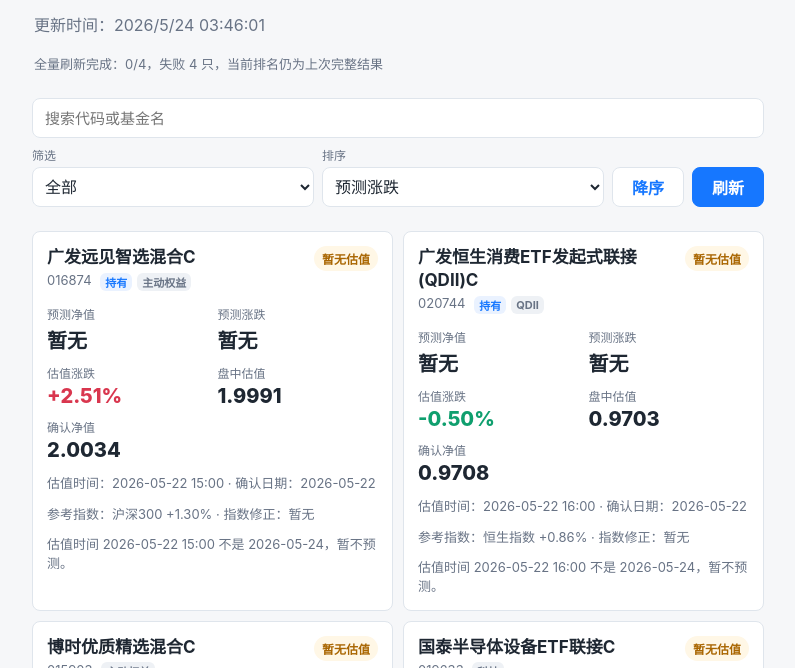
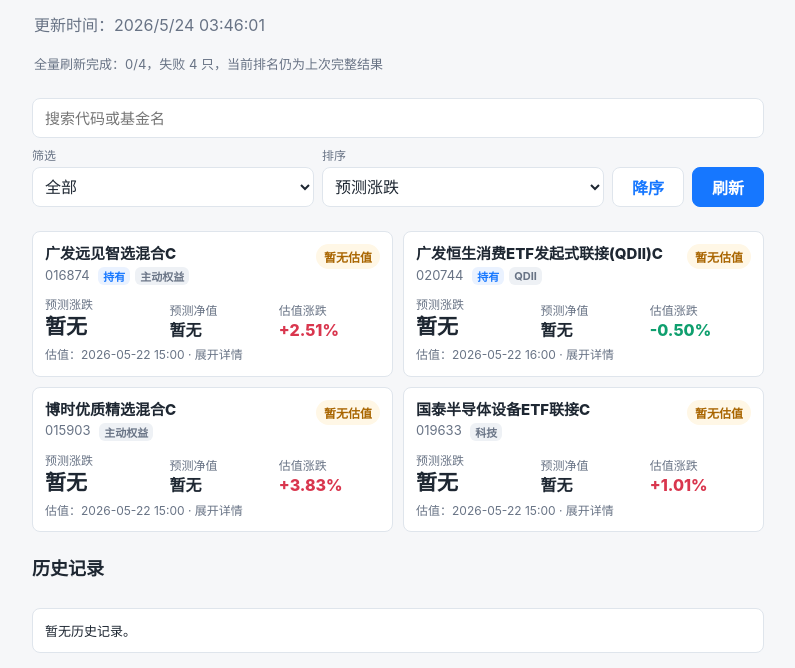
Before and after one commit to norazhaoo/fund-predictor, a website with bundled scripts: page index.html in a window 1280 px wide. Shown: the part 128-796 px from the top of the page, without its empty margins (242-1037 px from the left). Built offline with nearby package versions, Linux system fonts and the light colour scheme.

Commit message:
feat: add compact expandable fund cards

```diff
--- a/assets/app.css
+++ b/assets/app.css
@@ -152,29 +152,53 @@
 }
 
 .fund-card {
-  padding: 14px;
+  overflow: hidden;
 }
 
-.fund-head {
+.fund-summary-button {
+  display: grid;
+  gap: 8px;
+  width: 100%;
+  min-height: 0;
+  padding: 12px;
+  border: 0;
+  border-radius: 8px;
+  background: transparent;
+  color: inherit;
+  text-align: left;
+  font-weight: 400;
+  cursor: pointer;
+}
+
+.fund-summary-button:focus-visible {
+  outline: 2px solid var(--blue);
+  outline-offset: -2px;
+}
+
+.fund-summary-head {
   display: flex;
   justify-content: space-between;
   gap: 12px;
   align-items: flex-start;
 }
 
-.fund-head > div {
+.fund-title-block {
+  display: block;
   min-width: 0;
 }
 
 .fund-name {
+  display: block;
   min-width: 0;
   margin: 0;
-  font-size: 17px;
-  line-height: 1.35;
+  font-size: 15px;
+  font-weight: 760;
+  line-height: 1.3;
   overflow-wrap: anywhere;
 }
 
 .fund-code {
+  display: block;
   min-width: 0;
   margin-top: 3px;
   color: var(--muted);
@@ -219,6 +243,48 @@
 .status.stale {
   background: #fff7e6;
   color: var(--amber);
+}
+
+.compact-grid {
+  display: grid;
+  grid-template-columns: 1.15fr repeat(2, minmax(0, 1fr));
+  gap: 8px;
+  align-items: end;
+}
+
+.compact-metric {
+  min-width: 0;
+}
+
+.compact-value {
+  display: block;
+  min-width: 0;
+  margin-top: 2px;
+  font-size: 16px;
+  font-weight: 760;
+  line-height: 1.15;
+  overflow-wrap: anywhere;
+}
+
+.compact-value.primary {
+  font-size: 21px;
+}
+
+.compact-meta {
+  min-width: 0;
+  color: var(--muted);
+  font-size: 12px;
+  line-height: 1.35;
+  overflow-wrap: anywhere;
+}
+
+.fund-detail {
+  padding: 0 12px 12px;
+  border-top: 1px solid var(--line);
+}
+
+.fund-detail .metric-grid {
+  margin-top: 12px;
 }
 
 .metric-grid {
--- a/assets/app.js
+++ b/assets/app.js
@@ -26,6 +26,7 @@
   refreshProgress: null,
   refreshBusy: false,
   lastFullRefreshAt: '',
+  expandedCodes: new Set(),
 };
 
 const htmlEscapes = {
@@ -91,6 +92,8 @@
 }
 
 function fundCard(fund) {
+  const code = String(fund.code).padStart(6, '0');
+  const expanded = state.expandedCodes.has(code);
   const changeValue = fund.predictedChangePct;
   const { estimatedChangePct } = fund;
   const benchmark = fund.benchmark;
@@ -104,14 +107,39 @@
   const groupBadge = fund.group ? `<span class="mini-badge muted">${escapeHtml(fund.group)}</span>` : '';
 
   return `
-    <article class="fund-card">
-      <div class="fund-head">
-        <div>
-          <h2 class="fund-name">${escapeHtml(fund.name)}</h2>
-          <div class="fund-code">${escapeHtml(fund.code)} ${holdingBadge}${groupBadge}</div>
-        </div>
+    <article class="fund-card${expanded ? ' is-expanded' : ''}">
+      <button
+        class="fund-summary-button"
+        type="button"
+        data-code="${escapeHtml(code)}"
+        aria-expanded="${expanded}"
+        aria-controls="fund-detail-${escapeHtml(code)}"
+      >
+        <span class="fund-summary-head">
+          <span class="fund-title-block">
+            <span class="fund-name">${escapeHtml(fund.name)}</span>
+            <span class="fund-code">${escapeHtml(code)} ${holdingBadge}${groupBadge}</span>
+          </span>
           <span class="${statusClass(fund.status)}">${statusText(fund.status)}</span>
-      </div>
+        </span>
+        <span class="compact-grid">
+          <span class="compact-metric">
+            <span class="label">预测涨跌</span>
+            <span class="compact-value primary ${valueClass(changeValue)}">${formatPct(changeValue)}</span>
+          </span>
+          <span class="compact-metric">
+            <span class="label">预测净值</span>
+            <span class="compact-value">${formatNumber(fund.predictedNav)}</span>
+          </span>
+          <span class="compact-metric">
+            <span class="label">估值涨跌</span>
+            <span class="compact-value ${valueClass(estimatedChangePct)}">${formatPct(estimatedChangePct)}</span>
+          </span>
+        </span>
+        <span class="compact-meta">估值：${displayDateTime(fund.quoteTime)} · ${expanded ? '收起详情' : '展开详情'}</span>
+      </button>
+      ${expanded ? `
+        <div id="fund-detail-${escapeHtml(code)}" class="fund-detail">
           <div class="metric-grid">
             <div class="metric">
               <div class="label">预测净值</div>
@@ -137,6 +165,8 @@
           <p class="message">估值时间：${displayDateTime(fund.quoteTime)} · 确认日期：${displayDateTime(fund.navDate)}</p>
           ${benchmarkLine}
           ${message}
+        </div>
+      ` : ''}
     </article>
   `;
 }
@@ -280,6 +310,15 @@
   }
 }
 
+function toggleFundCard(code) {
+  if (state.expandedCodes.has(code)) {
+    state.expandedCodes.delete(code);
+  } else {
+    state.expandedCodes.add(code);
+  }
+  render();
+}
+
 function bindControls() {
   app.querySelector('#fundSearch')?.addEventListener('input', (event) => {
     state.query = event.currentTarget.value;
@@ -299,6 +338,11 @@
   });
   app.querySelector('#refreshNow')?.addEventListener('click', () => {
     startFullRefresh();
+  });
+  app.querySelectorAll('.fund-summary-button').forEach((button) => {
+    button.addEventListener('click', (event) => {
+      toggleFundCard(event.currentTarget.dataset.code);
+    });
   });
 }
 
```
Also changed, not shown: tests/static-smoke.test.mjs (+14 -0 lines). Lines whose indentation alone changed are shown as unchanged.
